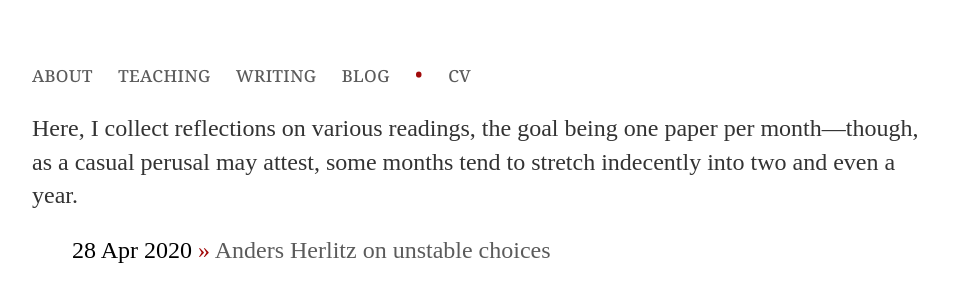
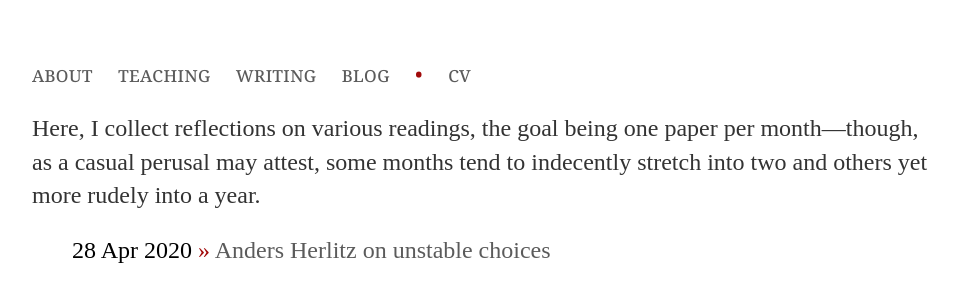
Before and after one commit to uzunovam/uzunovam, a Jekyll site: the page built from blog/index.html, in a window 1280 px wide. Shown: the top 302 px of the page, without its empty margins (160-1118 px from the left). Built offline with Jekyll 4.4.1, drawn with Linux system fonts in a browser that asks for light colours.

Commit message:
Update index.html

```diff
--- a/blog/index.html
+++ b/blog/index.html
@@ -2,7 +2,7 @@
 layout: default
 title: Blog
 ---
-	<p>Here, I collect reflections on various readings, the goal being one paper per month—though, as a casual perusal may attest, some months tend to stretch indecently into two and even a year.</p>
+	<p>Here, I collect reflections on various readings, the goal being one paper per month—though, as a casual perusal may attest, some months tend to indecently stretch into two and others yet more rudely into a year.</p>
 	<ul class="posts">
 	  {% for post in site.posts %}
 	    <li><span>{{ post.date | date_to_string }}</span> <bullet>»</bullet> <a href="{{ post.url }}" title="{{ post.title }}">{{ post.title }}</a></li>
```
